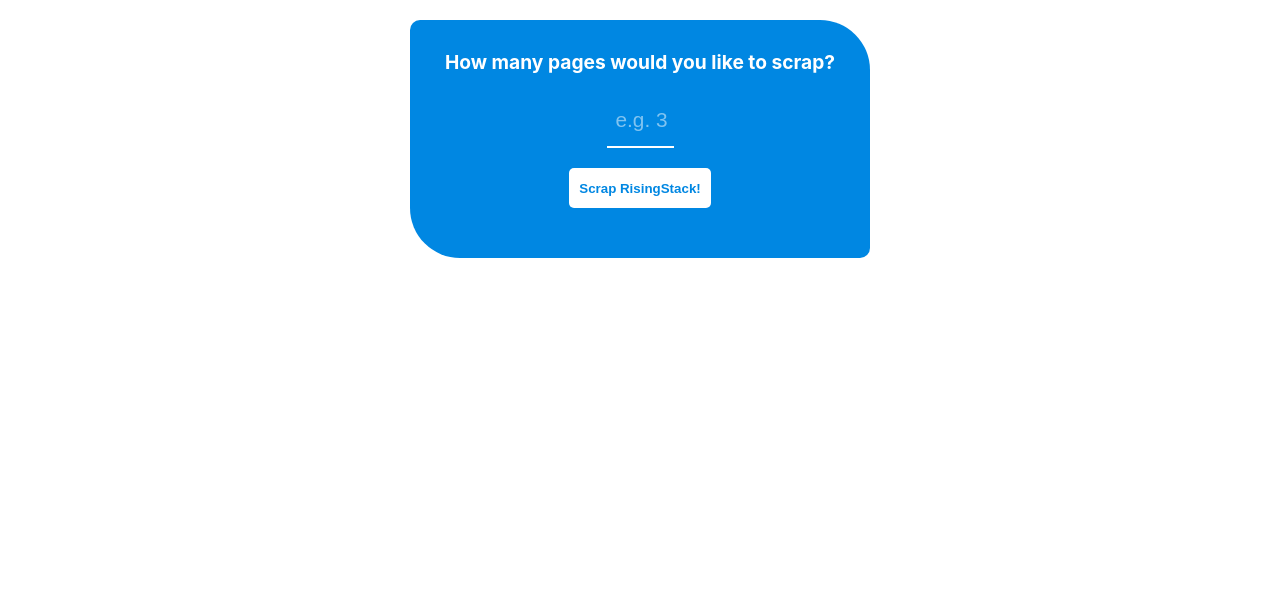
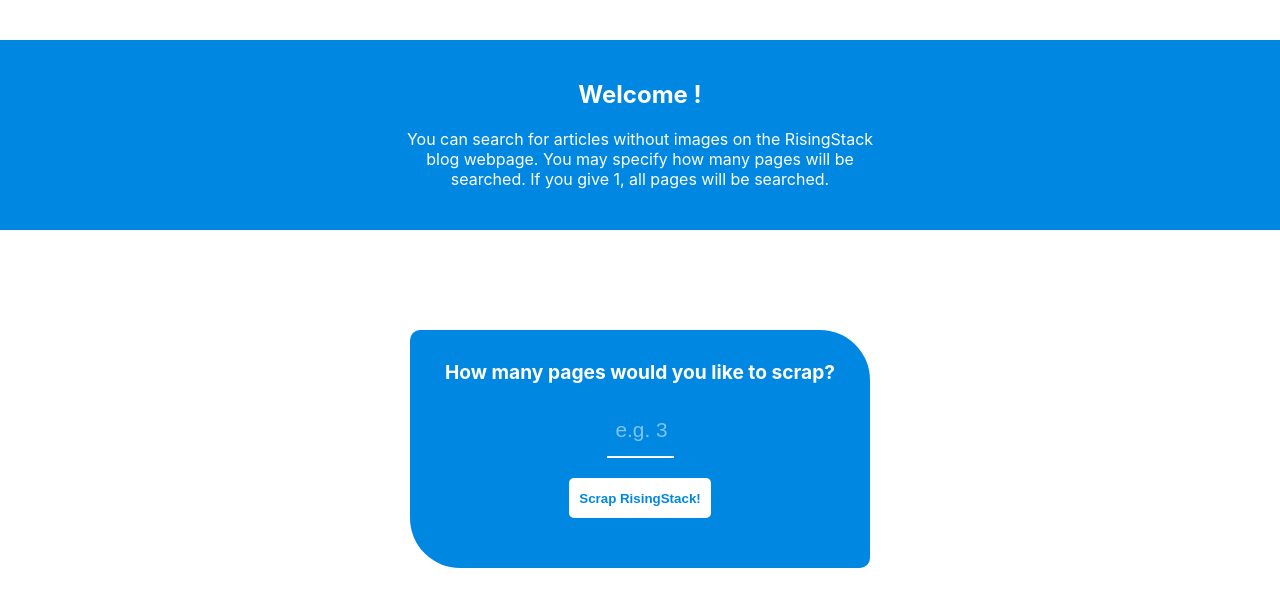
Before and after one commit to GallantJohnny/WebScraper, a React (Create React App) app in the folder client/: page / in a window 1280 px wide. Shown: the top 606 px of the page. Built offline with nearby package versions, Linux system fonts and the light colour scheme.

Commit message:
Added: error on empty input, header

```diff
--- a/client/src/App.js
+++ b/client/src/App.js
@@ -3,35 +3,43 @@
 
 import Form from './components/Form/Form';
 import ArticleList from './components/ArticleList/ArticleList';
+import Header from './components/Header/Header';
 import axios from './axiosConfig';
 
 class App extends Component {
   state = {
     isLoading: false,
     inputValue: '',
-    articles: []
+    articles: [],
+    error: ''
   }
 
   onInputChange = (event) => {
-    this.setState({ inputValue: event.target.value });
+    this.setState({ inputValue: event.target.value, error: '' });
   }
 
   onFormSubmitted = e => {
     e.preventDefault();
-    this.setState({ isLoading: true });
-    axios.put('fetch-articles-without-imgs', { numOfPages: this.state.inputValue }).then(response => {
-      this.setState({ articles: [...response.data], isLoading: false });
-    })
+    if (this.state.inputValue !== '') {
+      this.setState({ isLoading: true });
+      axios.put('fetch-articles-without-imgs', { numOfPages: this.state.inputValue }).then(response => {
+        this.setState({ articles: [...response.data], isLoading: false });
+      })
+    } else {
+      this.setState({ error: 'Please enter a number!' });
+    }
   }
 
   render() {
     return (
       <div className="App">
+        <Header />
         <Form
           onInputChange={event => this.onInputChange(event)}
           onFormSubmitted={e => this.onFormSubmitted(e)}
           value={this.state.inputValue}
           isLoading={this.state.isLoading}
+          error={this.state.error}
         />
         <ArticleList
           articles={this.state.articles}
--- a/client/src/components/Form/Form.js
+++ b/client/src/components/Form/Form.js
@@ -11,6 +11,7 @@
     return (
       <form onSubmit={this.props.onFormSubmitted} className={styles.Form}>
         <label className={styles.Label}>How many pages would you like to scrap?</label>
+        {this.props.error !== '' ? <div className={styles.Error}>Please enter a number!</div> : null}
         <input
           onChange={this.props.onInputChange}
           value={this.props.value}
--- a/client/src/components/Form/Form.module.css
+++ b/client/src/components/Form/Form.module.css
@@ -14,6 +14,16 @@
   font-size: 1.2em;
   text-align: center;
   margin:  0 0 20px 0;
+}
+
+.Error {
+  background-color: rgb(216, 75, 75);
+  color: #fff;
+  text-align: center;
+  padding: 20px 0;
+  border-radius: 5px;
+  width: 200px;
+  margin: auto;
 }
 
 .Input {
--- /dev/null
+++ b/client/src/components/Header/Header.js
@@ -0,0 +1,12 @@
+import React from 'react';
+
+import styles from './Header.module.css';
+
+const Header = (props) => (
+  <div className={styles.Header}>
+    <h2>Welcome !</h2>
+    <p className={styles.HeaderText}>You can search for articles without images on the RisingStack blog webpage. You may specify how many pages will be searched. If you give 1, all pages will be searched.</p>
+  </div>
+);
+
+export default Header;
--- /dev/null
+++ b/client/src/components/Header/Header.module.css
@@ -0,0 +1,16 @@
+.Header {
+  text-align: center;
+  height: 150px;
+  width: 100%;
+  margin: 40px 0 100px 0;
+  padding: 20px 0;
+  background-color: #0087e2;
+  color: #fff;
+  text-align: center;
+}
+
+.HeaderText {
+  max-width: 500px;
+  display: block;
+  margin: auto;
+}
```
Also changed, not shown: 1 other file (tests, documents, lock files or other folders).
